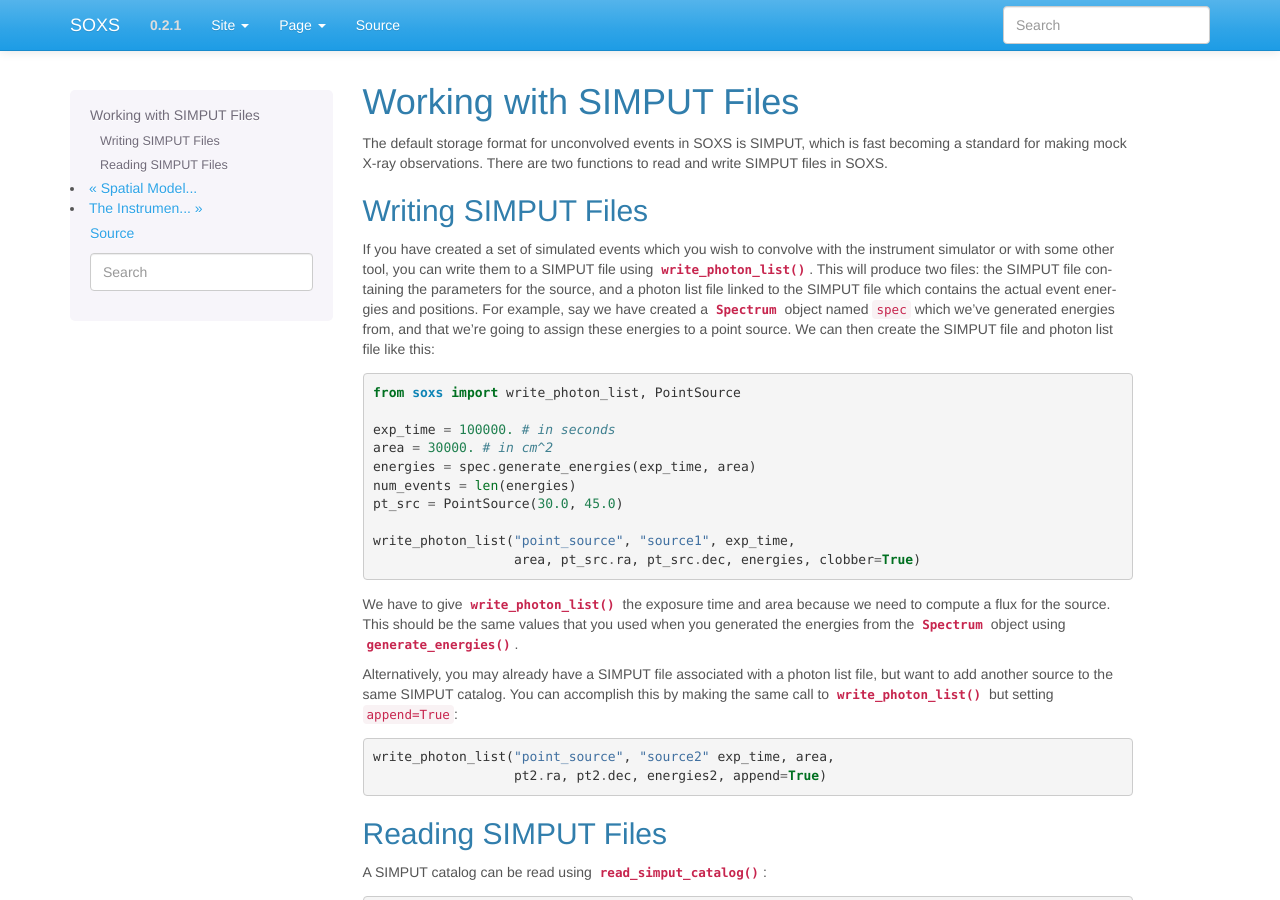
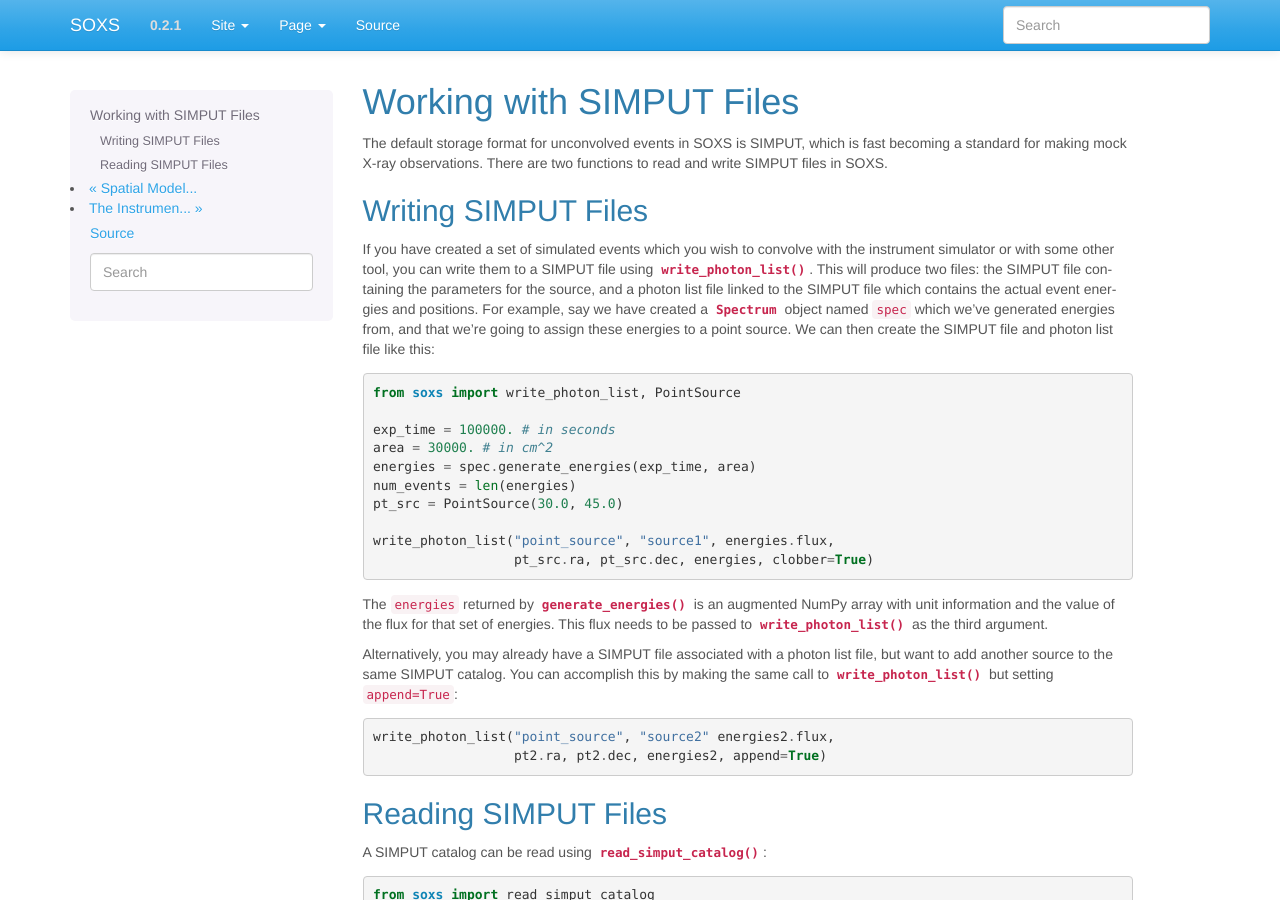
Before and after one commit to lynx-x-ray-observatory/soxs, a Sphinx documentation site: the page built from doc/source/python/simput.rst, in a window 1280 px wide and 900 px high. Built offline with Sphinx 7.4.7, drawn with Linux system fonts in a browser that asks for light colours.

Commit message:
Document latest features

```diff
--- a/doc/source/overview.rst
+++ b/doc/source/overview.rst
@@ -56,7 +56,7 @@ Surveyor with other instruments.
 
 SOXS currently provides facilities for both input and output of SIMPUT catalogs with
 photon lists. Photon lists are FITS tables of RA, Dec, and energy from the simulated source,
-generate assuming a large exposure time and a large collecting area so that the sample is large
+generated assuming a large exposure time and a large collecting area so that the sample is large
 enough that the instrument simulator is able to "observe" a representative subset. The SIMPUT
 outputs can be used to compare simulations made with SOXS for X-ray Surveyor to simulations of
 other X-ray instruments past, current, and future, and likewise SIMPUT catalogs with photon
--- a/doc/source/python/simput.rst
+++ b/doc/source/python/simput.rst
@@ -29,12 +29,12 @@ the SIMPUT file and photon list file like this:
     num_events = len(energies)
     pt_src = PointSource(30.0, 45.0)
 
-    write_photon_list("point_source", "source1", exp_time,
-                      area, pt_src.ra, pt_src.dec, energies, clobber=True)
+    write_photon_list("point_source", "source1", energies.flux,
+                      pt_src.ra, pt_src.dec, energies, clobber=True)
 
-We have to give :func:`~soxs.simput.write_photon_list` the exposure time and area because
-we need to compute a flux for the source. This should be the same values that you used when you generated
-the energies from the :class:`~soxs.spectra.Spectrum` object using :meth:`~soxs.spectra.Spectrum.generate_energies`.
+The ``energies`` returned by :meth:`~soxs.spectra.Spectrum.generate_energies` is an augmented NumPy array with unit
+information and the value of the flux for that set of energies. This flux needs to be passed to :func:`~soxs.simput.write_photon_list`
+as the third argument.
 
 Alternatively, you may already have a SIMPUT file associated with a photon list file, but want to
 add another source to the same SIMPUT catalog. You can accomplish this by making the same call to
@@ -42,7 +42,7 @@ add another source to the same SIMPUT catalog. You can accomplish this by making
 
 .. code-block:: python
 
-    write_photon_list("point_source", "source2" exp_time, area,
+    write_photon_list("point_source", "source2" energies2.flux,
                       pt2.ra, pt2.dec, energies2, append=True)
 
 Reading SIMPUT Files
```
Also changed, not shown: doc/source/python/spectra.rst (+13 -0 lines), doc/source/cookbook/Two_Clusters.ipynb.
